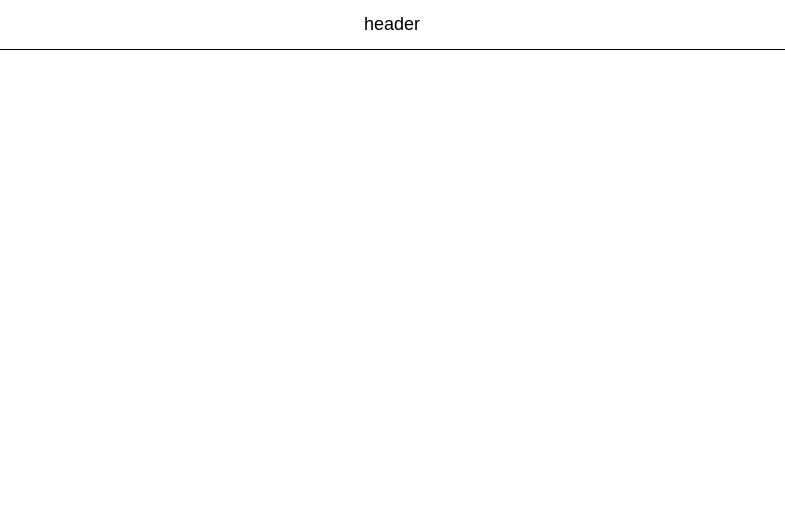
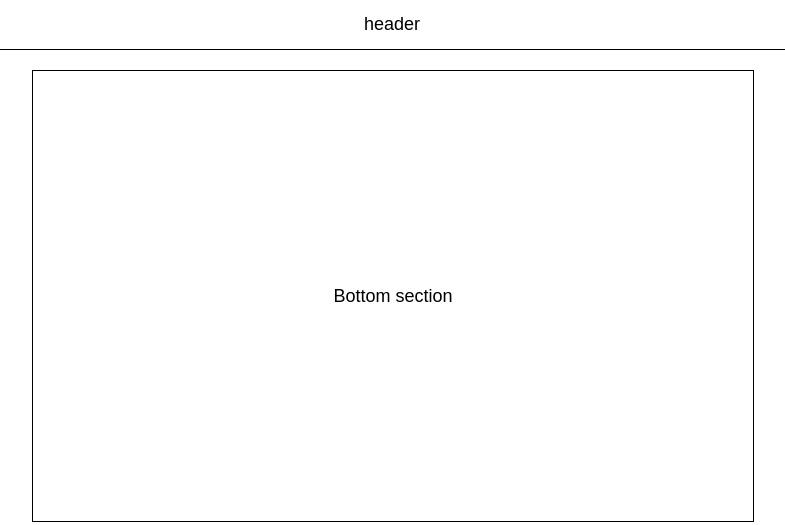
Before and after one commit to ooloo-io/github-flow-shuaibu222, a website: page src/index.html in a window 1280 px wide. Shown: the whole page, without its empty margins (248-1033 px from the left). Drawn offline with nearby package versions, Linux system fonts and the light colour scheme.

Commit message:
added bottom section

```diff
--- a/src/index.html
+++ b/src/index.html
@@ -17,5 +17,8 @@
 
   <body>
     <header class="header">header</header>
+    <main class="content">
+      <section class="section">Bottom section</section>
+    </main>
   </body>
 </html>
--- a/src/styles.css
+++ b/src/styles.css
@@ -12,6 +12,17 @@ body {
 }
 
 .content {
+  min-height: calc(100vh - 100px);
   width: 720px;
   margin: auto;
 }
+
+.section {
+  height: 450px;
+  width: 100%;
+  margin-top: 20px;
+  display: flex;
+  justify-content: center;
+  align-items: center;
+  border: 1px solid black;
+}
```
